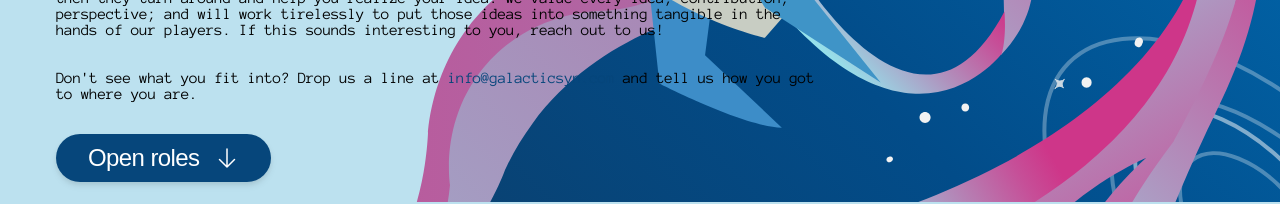
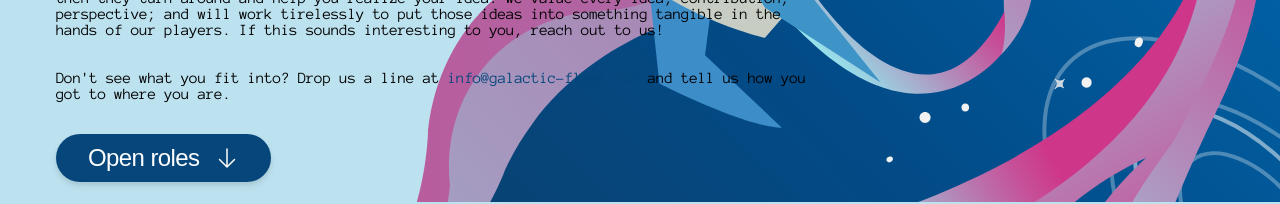
Before and after one commit to GalacticFleetGames/galacticfleetgames.github.io, a SvelteKit app: page /career in a window 1280 px wide. Shown: the part 598-802 px from the top of the page. Built offline with nearby package versions, Linux system fonts and the light colour scheme; a web font is replaced by a local one.

Commit message:
updated application links and changed syn to fleet

```diff
--- a/src/routes/career/+page.svelte
+++ b/src/routes/career/+page.svelte
@@ -49,7 +49,7 @@
 		<p class={textStyle}>
 			Don't see what you fit into? Drop us a line at <a
 				class="text-darkNavy hover:opacity-90"
-				href="mailto:info@galacticsyn.com">info@galacticsyn.com</a
+				href="mailto:info@galactic-fleet.com">info@galactic-fleet.com</a
 			> and tell us how you got to where you are.
 		</p>
 		<a
--- a/src/routes/career/[job]/+page.svelte
+++ b/src/routes/career/[job]/+page.svelte
@@ -17,18 +17,21 @@
 				>
 					{data.job.title}
 				</h1>
-				<a
+				<!-- <a
 					href="https://forms.gle/7C2D1XYY6kD3BrvYA" target="_blank"
 					class="rounded-full border-2 border-evenDarkerNavy px-8 py-1 pb-1.5 text-xl text-evenDarkerNavy md:text-2xl xl:border-4 xl:px-16 xl:pb-5 xl:pt-3 xl:text-4xl"
 				>
 					Apply
-				</a>
+				</a> -->
 			</div>
 
 			<p
 				class="no-leading max-w-3xl font-anonymous text-base md:text-xl xl:text-3xl"
 			>
-				{data.job.description}
+				{data.job.description} Apply here: <a
+				class="text-darkNavy hover:opacity-90"
+				href="mailto:info@galactic-fleet.com">info@galactic-fleet.com</a
+			>
 			</p>
 
 			<List title="Responsibilities" items={data.job.whatYouDo} />
```
